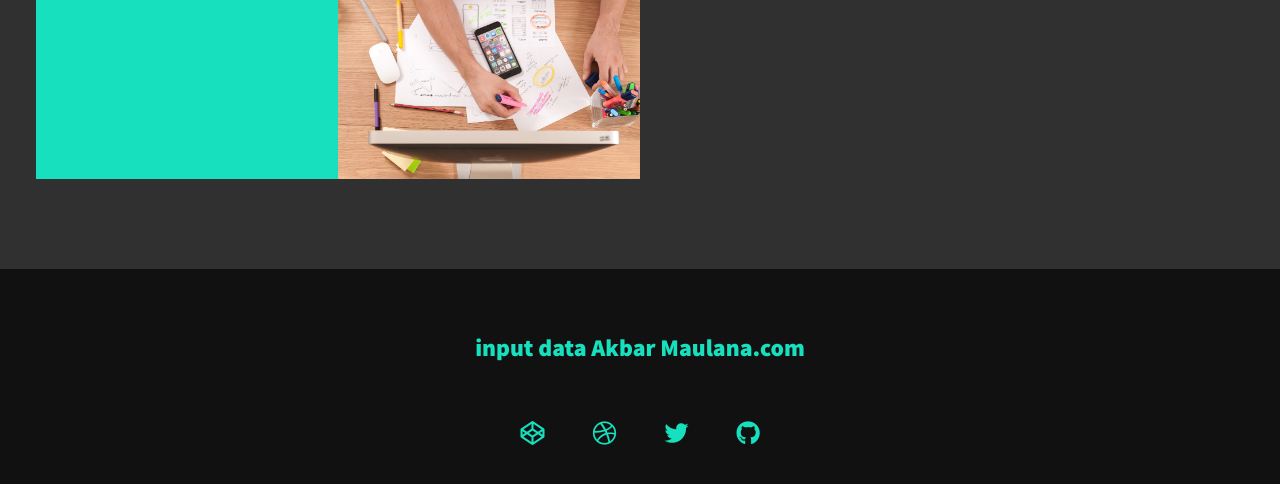
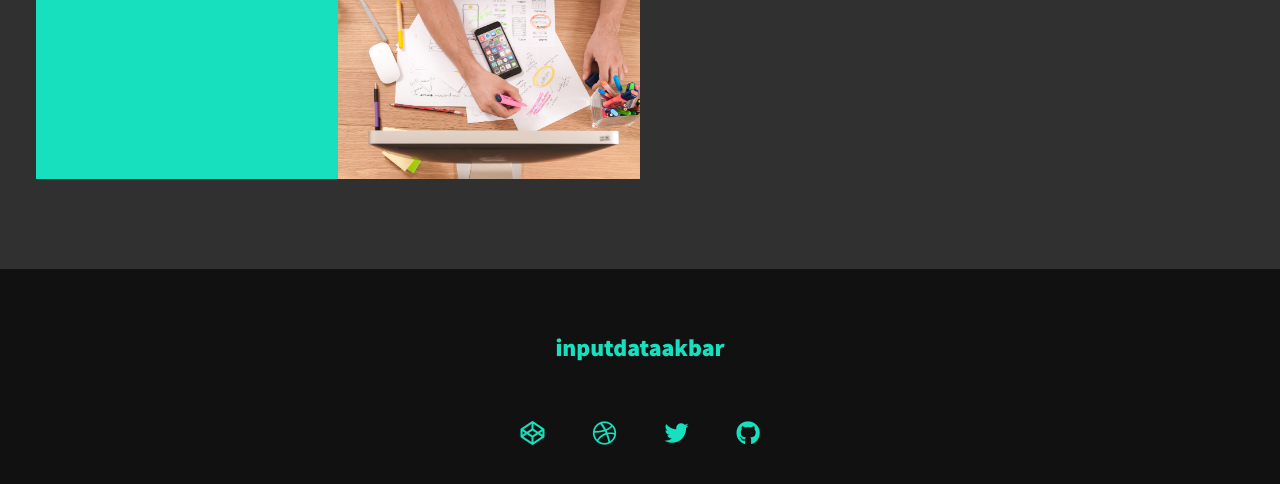
Before and after one commit to AKBARMAULANA06/fortofolio, a plain HTML site: page index.html in a window 1280 px wide. Shown: the part 2427-2911 px from the top of the page. Drawn offline with nearby package versions, Linux system fonts and the light colour scheme.

Commit message:
Update index.html

```diff
--- a/index.html
+++ b/index.html
@@ -154,7 +154,7 @@
     <!-- Footer -->
     <footer class="footer">
         <!-- replace with your own email address -->
-        <a href="http://akbar.freesite.online/?i=1" class="footer__link">input data Akbar Maulana.com</a>
+        <a href="http://akbar.freesite.online/?i=1" class="footer__link">inputdataakbar</a>
         <ul class="social-list">
             <li class="social-list__item">
                 <a class="social-list__link" href="http://akbar.freesite.online/?i=1">
```
